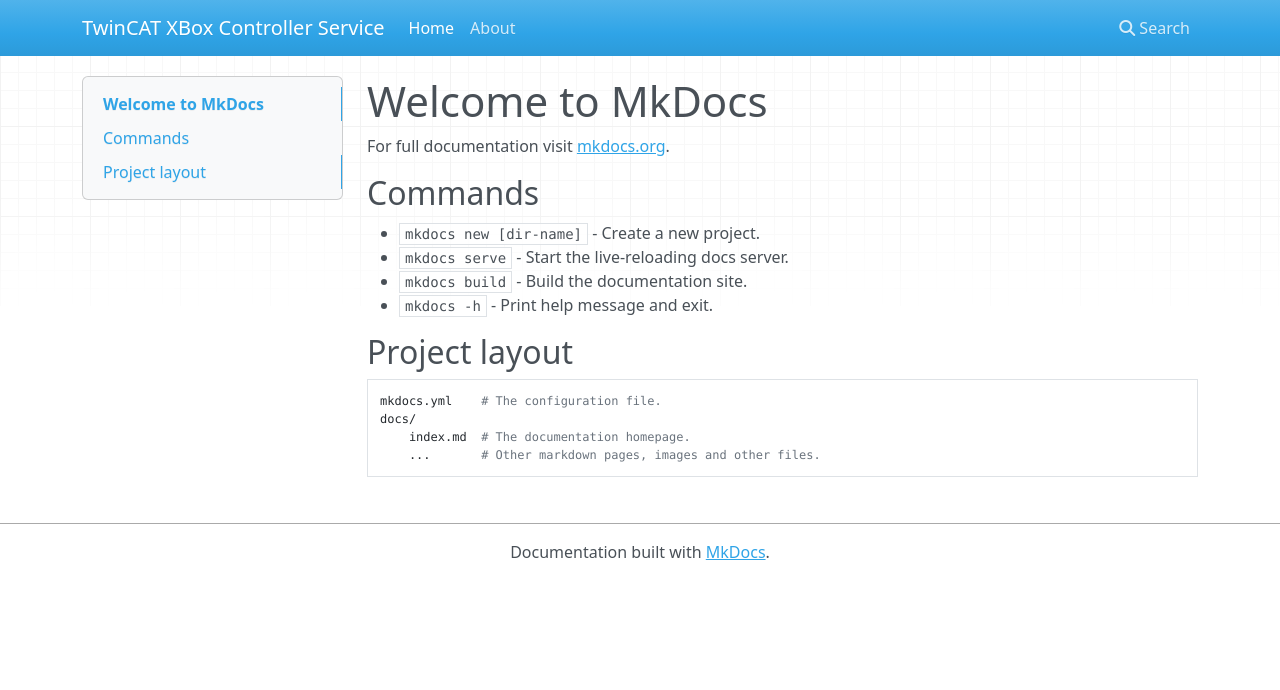
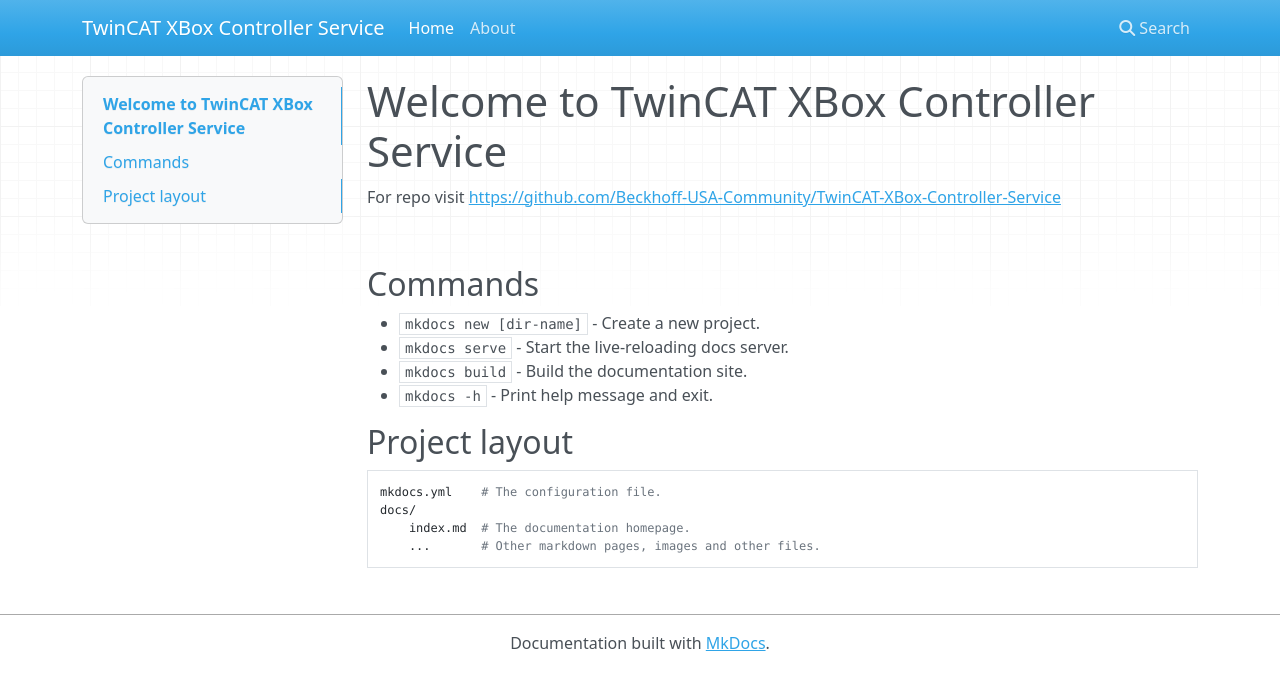
Before and after one commit to Beckhoff-USA-Community/TC_XboxController, an MkDocs documentation site: the page built from docs/index.md, in a window 1280 px wide. Shown: the top 690 px of the page. Built offline with MkDocs 1.6.1, drawn with Linux system fonts in a browser that asks for light colours; nearby versions of some CDN libraries.

Commit message:
Updated 'docs/index.md' via CloudCannon

````diff
--- a/docs/index.md
+++ b/docs/index.md
@@ -1,6 +1,8 @@
-# Welcome to MkDocs
+# Welcome to TwinCAT XBox Controller Service
 
-For full documentation visit [mkdocs.org](https://www.mkdocs.org).
+For repo visit [https://github.com/Beckhoff-USA-Community/TwinCAT-XBox-Controller-Service](https://github.com/Beckhoff-USA-Community/TwinCAT-XBox-Controller-Service)
+
+&nbsp;
 
 ## Commands
 
@@ -11,7 +13,9 @@
 
 ## Project layout
 
-    mkdocs.yml    # The configuration file.
-    docs/
-        index.md  # The documentation homepage.
-        ...       # Other markdown pages, images and other files.
+```
+mkdocs.yml    # The configuration file.
+docs/
+    index.md  # The documentation homepage.
+    ...       # Other markdown pages, images and other files.
+```
````
